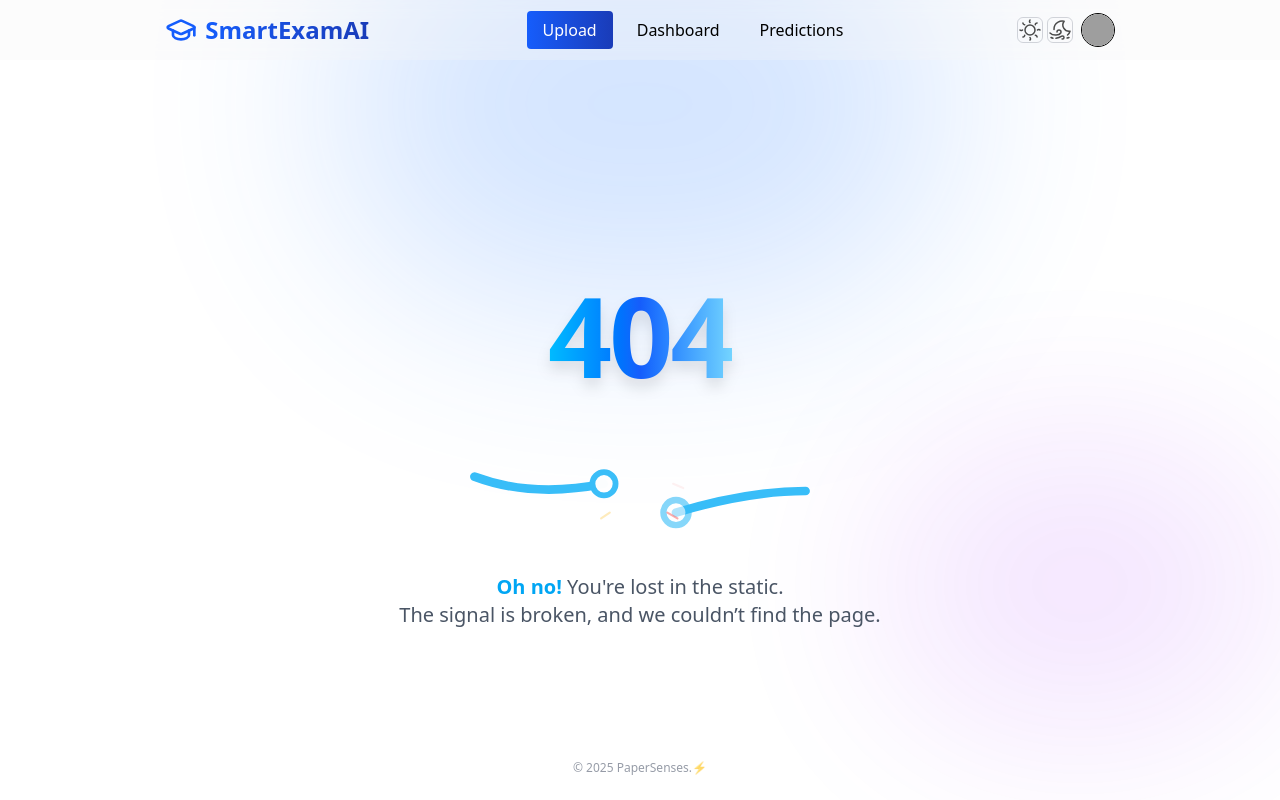
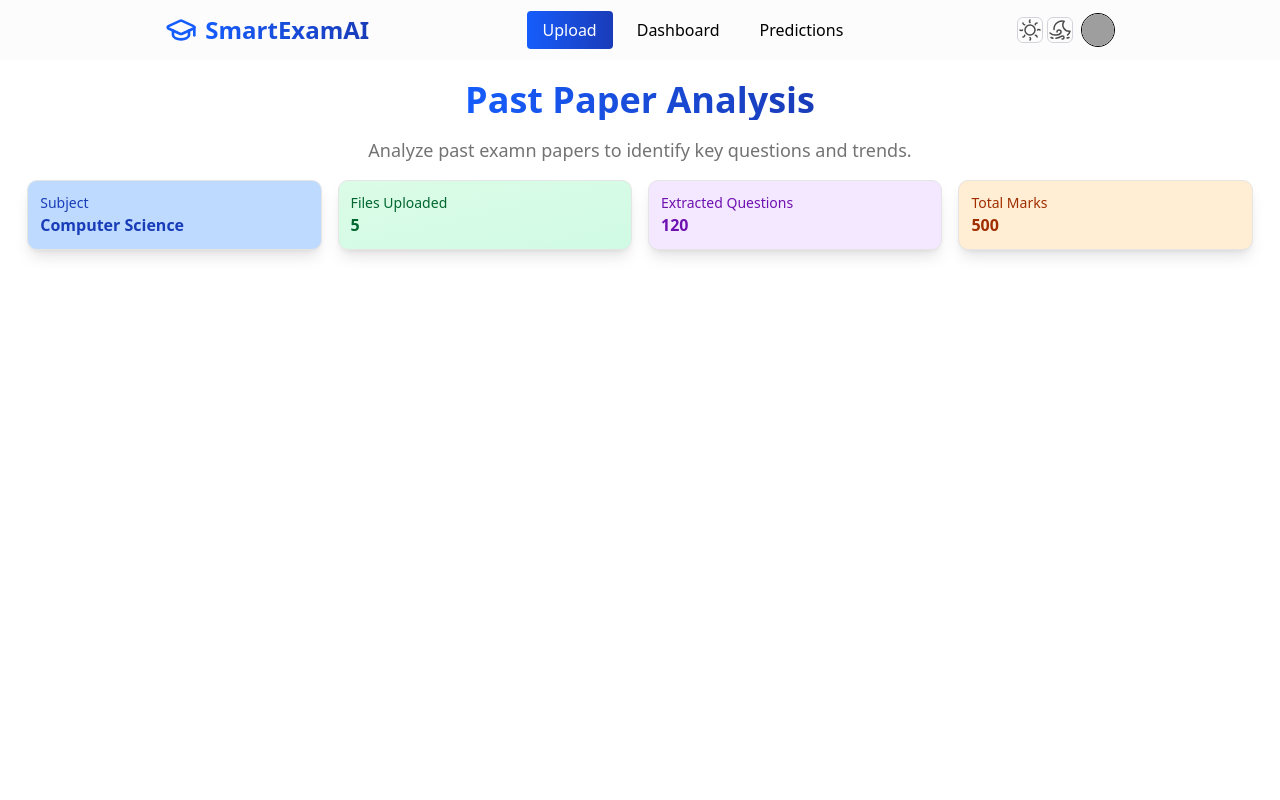
Before and after one commit to sourav4243/PaperSenses, a Next.js app in the folder frontend/: page /dashboard in a window 1280 px wide. Before the commit this address had no page. Built offline with nearby package versions, Linux system fonts and the light colour scheme; grey boxes are pictures that could not be loaded.

Commit message:
Dashboard design started

```diff
--- a/frontend/app/dashboard/page.js
+++ b/frontend/app/dashboard/page.js
@@ -1,10 +1,50 @@
 import React from 'react'
-import NotFound from '../not-found'
+import Image from 'next/image'
 
 const page = () => {
   return (
-    <div className=''>
-      <NotFound/>
+    <div className='space-y-4 p-4 mx-auto pt-20 dark:bg-[#020817]'>
+      {/* <NotFound/> */}
+      <div className="text-center space-y-4 flex flex-col items-center">
+        <h1 className="text-4xl font-bold bg-gradient-to-r from-blue-600 to-blue-800 bg-clip-text text-transparent">
+          Past Paper Analysis
+        </h1>
+        <p className="text-lg text-muted-foreground text-center max-w-2xl">
+          Analyze past examn papers to identify key questions and trends.
+        </p>
+      </div>
+
+
+      <div className="grid grid-cols-2 md:grid-cols-4 gap-4 lg-gap-5 justify-self-center">
+        <div className='flex items-center shadow-lg p-3 space-y-2 w-[40vw] sm:w-[40vw] md:w-[20vw] lg:w-[23vw] border-1 max-h-auto h-full bg-blue-200 dark:bg-blue-900/40 rounded-lg'>
+          <div className='text-blue-800 dark:text-blue-600'>
+            <p className='text-sm'>Subject</p>
+            <h2 className='font-bold'>Computer Science</h2>
+          </div>
+          {/* <Image/> */}
+        </div>
+        <div className='flex items-center shadow-lg p-3 space-y-2 w-[40vw] sm:w-[40vw] md:w-[20vw] lg:w-[23vw] border-1 max-h-auto h-full bg-gradient-to-br from-green-100 to-emerald-100 dark:from-green-900/50 dark:to-emerald-900/50 rounded-lg'>
+          <div className='text-green-800 dark:text-green-600'>
+            <p className='text-sm'>Files Uploaded</p>
+            <h2 className='font-bold'>5</h2>
+          </div>
+          {/* <Image/> */}
+        </div>
+        <div className='flex items-center shadow-lg p-3 space-y-2 w-[40vw] sm:w-[40vw] md:w-[20vw] lg:w-[23vw] border-1 max-h-auto h-full bg-purple-100 dark:bg-purple-900/40 rounded-lg'>
+          <div className='text-purple-800 dark:text-purple-600'>
+            <p className='text-sm'>Extracted Questions</p>
+            <h2 className='font-bold'>120</h2>
+          </div>
+          {/* <Image/> */}
+        </div>
+        <div className='flex items-center shadow-lg p-3 space-y-2 w-[40vw] sm:w-[40vw] md:w-[20vw] lg:w-[23vw] border-1 max-h-auto h-full bg-orange-100 dark:bg-orange-900/40 rounded-lg'>
+          <div className='text-orange-800 dark:text-orange-600'>
+            <p className='text-sm'>Total Marks</p>
+            <h2 className='font-bold'>500</h2>
+          </div>
+          {/* <Image/> */}
+        </div>
+      </div>
     </div>
   )
 }
```
